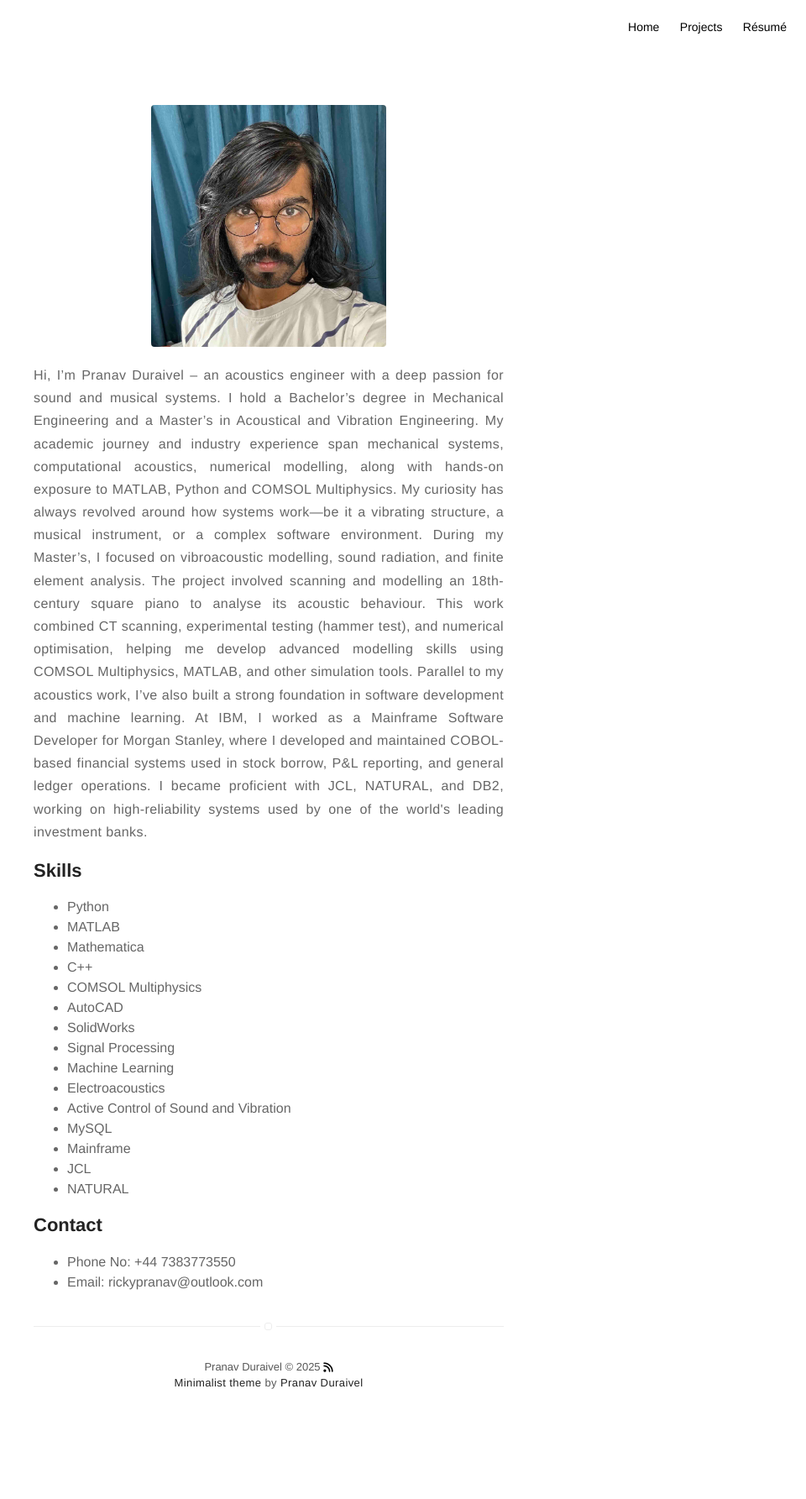
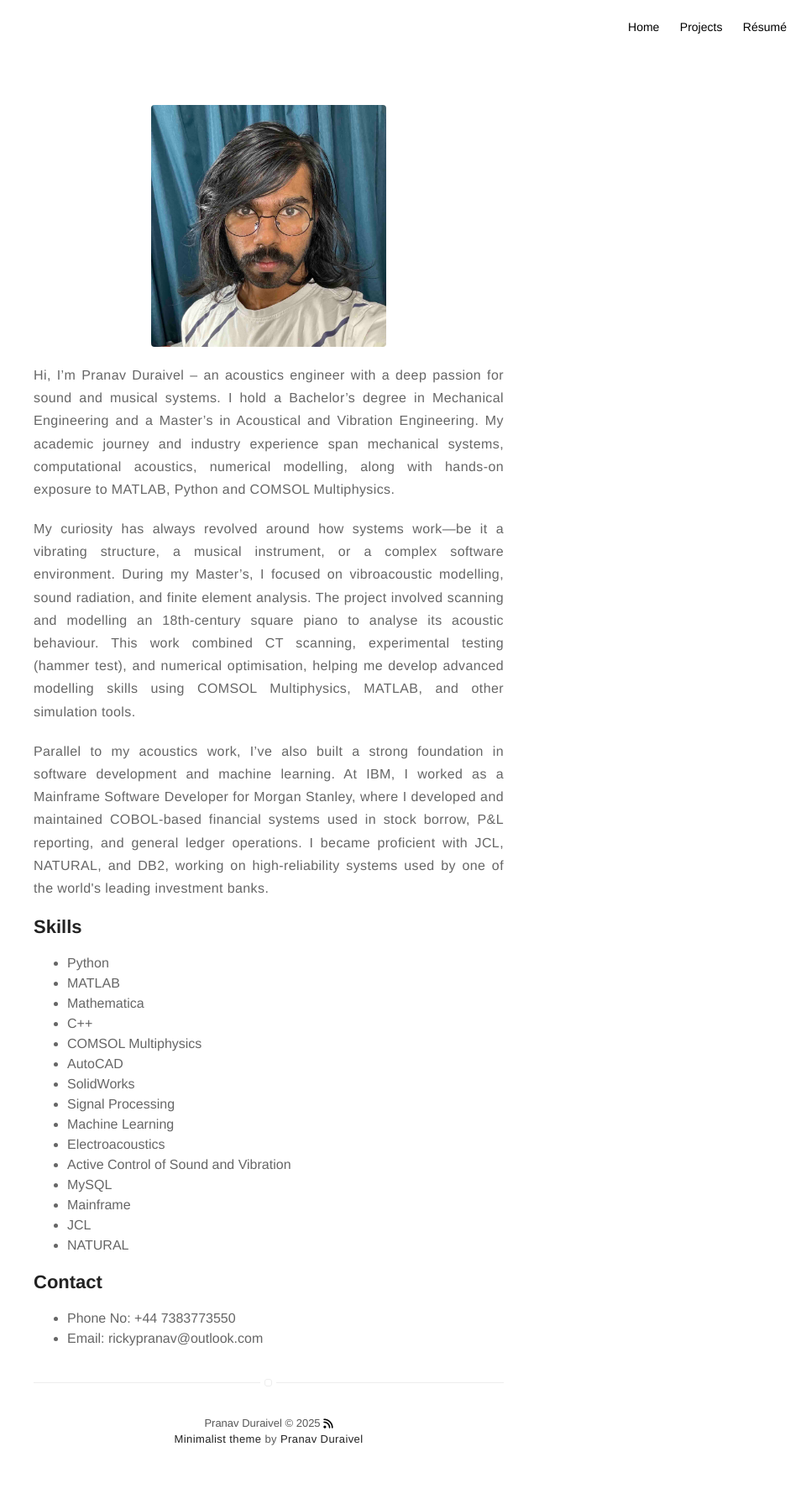
Before and after one commit to PranavDuraivel/PranavDuraivel.github.io, a Jekyll site: the page built from about.md, in a window 1280 px wide. Shown: the whole page at 84% size, without its empty margins (320-1280 px from the left). Built offline with Jekyll 4.4.1, drawn with Linux system fonts in a browser that asks for light colours; nearby versions of some CDN libraries; before the commit the page ends 1718 px from its top, so only the background shows below that.

Commit message:
Update about.md

```diff
--- a/about.md
+++ b/about.md
@@ -4,11 +4,11 @@ layout: page
 ---
 ![Profile Image]({% if site.external-image %}{{ site.picture }}{% else %}{{ site.url }}/{{ site.picture }}{% endif %})
 
-<p style="text-align: justify;">Hi, I’m Pranav Duraivel – an acoustics engineer with a deep passion for sound and musical systems. I hold a Bachelor’s degree in Mechanical Engineering and a Master’s in Acoustical and Vibration Engineering. My academic journey and industry experience span mechanical systems, computational acoustics, numerical modelling, along with hands-on exposure to MATLAB, Python and COMSOL Multiphysics.
+<p style="text-align: justify;">	Hi, I’m Pranav Duraivel – an acoustics engineer with a deep passion for sound and musical systems. I hold a Bachelor’s degree in Mechanical Engineering and a Master’s in Acoustical and Vibration Engineering. My academic journey and industry experience span mechanical systems, computational acoustics, numerical modelling, along with hands-on exposure to MATLAB, Python and COMSOL Multiphysics.</p>
 
-My curiosity has always revolved around how systems work—be it a vibrating structure, a musical instrument, or a complex software environment. During my Master’s, I focused on vibroacoustic modelling, sound radiation, and finite element analysis. The project involved scanning and modelling an 18th-century square piano to analyse its acoustic behaviour. This work combined CT scanning, experimental testing (hammer test), and numerical optimisation, helping me develop advanced modelling skills using COMSOL Multiphysics, MATLAB, and other simulation tools.
+<p style="text-align: justify;">My curiosity has always revolved around how systems work—be it a vibrating structure, a musical instrument, or a complex software environment. During my Master’s, I focused on vibroacoustic modelling, sound radiation, and finite element analysis. The project involved scanning and modelling an 18th-century square piano to analyse its acoustic behaviour. This work combined CT scanning, experimental testing (hammer test), and numerical optimisation, helping me develop advanced modelling skills using COMSOL Multiphysics, MATLAB, and other simulation tools.</p>
 
-Parallel to my acoustics work, I’ve also built a strong foundation in software development and machine learning. At IBM, I worked as a Mainframe Software Developer for Morgan Stanley, where I developed and maintained COBOL-based financial systems used in stock borrow, P&L reporting, and general ledger operations. I became proficient with JCL, NATURAL, and DB2, working on high-reliability systems used by one of the world's leading investment banks.</p>
+<p style="text-align: justify;">Parallel to my acoustics work, I’ve also built a strong foundation in software development and machine learning. At IBM, I worked as a Mainframe Software Developer for Morgan Stanley, where I developed and maintained COBOL-based financial systems used in stock borrow, P&L reporting, and general ledger operations. I became proficient with JCL, NATURAL, and DB2, working on high-reliability systems used by one of the world's leading investment banks.</p>
 
 
 <h2>Skills</h2>
```
